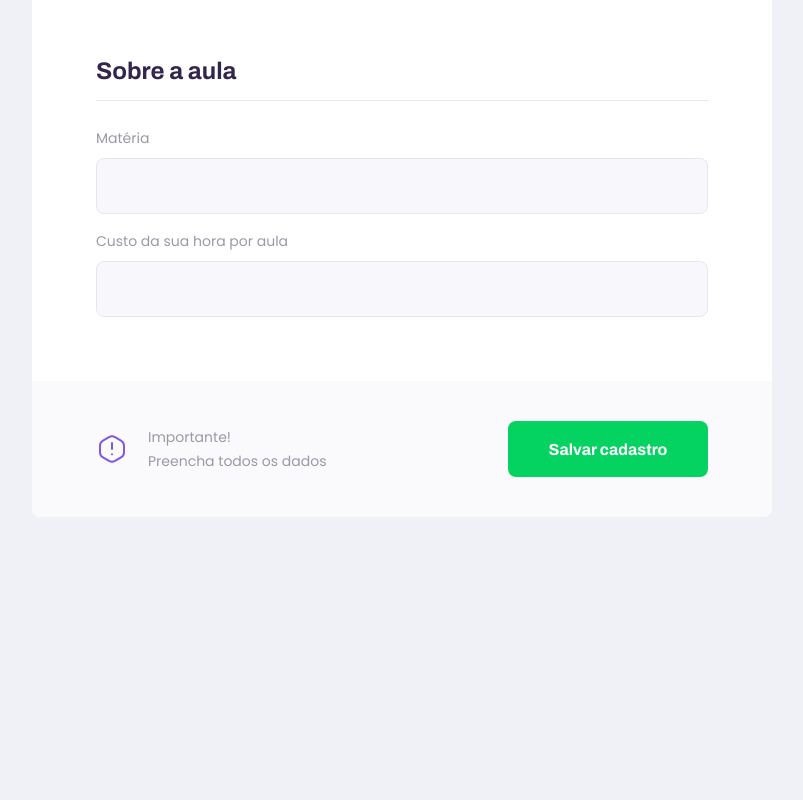
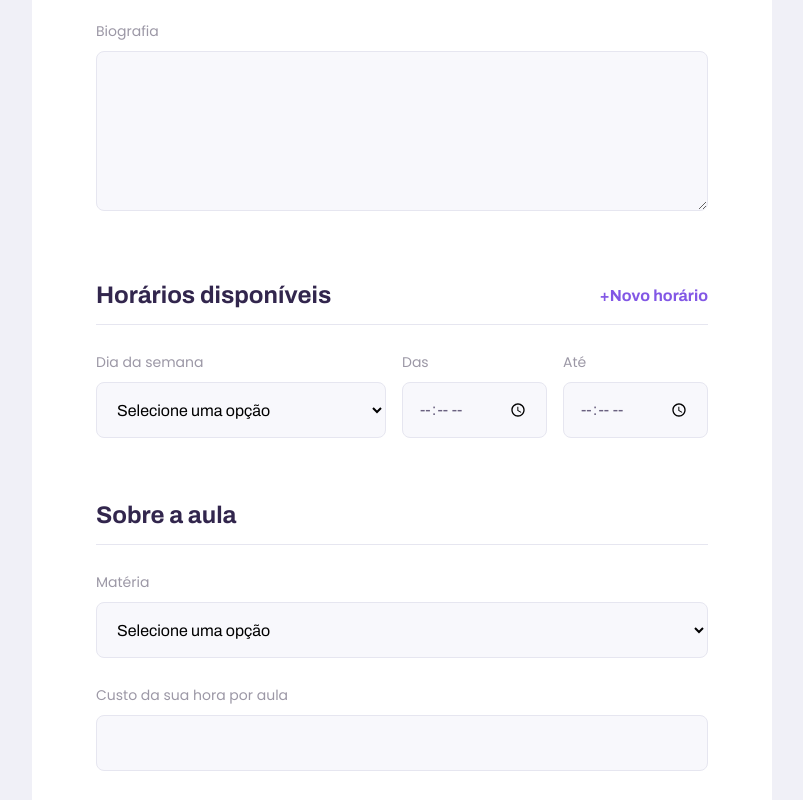
Before and after one commit to dantls/week-next-level2-web, a React (Create React App) app: page /give-classes in a window 1280 px wide. Shown: the part 740-1540 px from the top of the page, without its empty margins (238-1041 px from the left). Before the commit the page ends 1257 px from the top, so only its background shows below. Built offline with nearby package versions, Linux system fonts and the light colour scheme.

Commit message:
Landind page connected

```diff
--- a/package.json
+++ b/package.json
@@ -14,6 +14,7 @@
     "@types/react-router-dom": "^5.1.5",
     "@types/styled-components": "^5.1.2",
     "D": "^1.0.0",
+    "axios": "^0.19.2",
     "react": "^16.13.1",
     "react-dom": "^16.13.1",
     "react-router-dom": "^5.2.0",
--- /dev/null
+++ b/src/components/Select/index.tsx
@@ -0,0 +1,34 @@
+import React, { SelectHTMLAttributes } from 'react';
+
+import './styles.css';
+
+
+interface SelectProps extends SelectHTMLAttributes<HTMLSelectElement> {
+  name: string;
+  label: string;
+  options: {
+    value: string;
+    label: string;
+  }[];
+}
+
+  // options: Array<{
+  //   value: string;
+  //   label: string;
+  // }>;
+
+const Select: React.FC<SelectProps>  = ({label,name, options, ...rest}) => {
+  return(
+    <div className="select-block">
+      <label htmlFor={name}>{label}</label>
+      <select defaultValue="" id={name} {...rest} >
+        <option value="" disabled hidden>Selecione uma opção</option>
+        {options.map(option => {
+          return <option key={option.value} value={option.value}>{option.label}</option>
+        })}
+      </select>
+    </div>
+  );
+}
+
+export default Select;
--- /dev/null
+++ b/src/components/Select/styles.css
@@ -0,0 +1,31 @@
+.select-block {
+  position: relative;
+}
+.select-block + .select-block{
+  margin-top: 1.4rem;
+}
+.select-block label{
+  font-size: 1.4rem;
+}
+.select-block select{
+  width: 100%;
+  height: 5.6rem;
+  margin-top: 0.8rem;
+  border-radius: 0.8rem;
+  background: var(--color-input-background);
+  border: 1px solid var(--color-line-in-white);
+  outline: 0px;
+  padding: 0 1.6rem;
+  font: 1.6rem Archivo;
+}
+
+.select-block:focus-within::after {
+  width: calc(100% - 3.2rem);
+  height: 2px;
+  content: '';
+  background: var(--color-primary-light);
+  position: absolute;
+  left: 1.6rem;
+  right: 1.6rem;
+  bottom: 0;
+}
--- /dev/null
+++ b/src/components/Textarea/index.tsx
@@ -0,0 +1,20 @@
+import React, { TextareaHTMLAttributes } from 'react';
+
+import './styles.css';
+
+
+interface TextareaProps extends TextareaHTMLAttributes<HTMLTextAreaElement> {
+  name: string;
+  label: string;
+}
+
+const Textarea: React.FC<TextareaProps>  = ({label,name, ...rest}) => {
+  return(
+    <div className="textarea-block">
+      <label htmlFor={name}>{label}</label>
+      <textarea id={name} {...rest}/>
+    </div>
+  );
+}
+
+export default Textarea;
--- /dev/null
+++ b/src/components/Textarea/styles.css
@@ -0,0 +1,33 @@
+.textarea-block {
+  position: relative;
+}
+.textarea-block + .textarea-block{
+  margin-top: 1.4rem;
+}
+.textarea-block label{
+  font-size: 1.4rem;
+}
+.textarea-block textarea{
+  width: 100%;
+  height: 16rem;
+  min-height: 8rem;
+  margin-top: 0.8rem;
+  border-radius: 0.8rem;
+  background: var(--color-input-background);
+  border: 1px solid var(--color-line-in-white);
+  outline: 0px;
+  resize: vertical;
+  padding: 1.2rem 1.6rem;
+  font: 1.6rem Archivo;
+}
+
+.textarea-block:focus-within::after {
+  width: calc(100% - 3.2rem);
+  height: 2px;
+  content: '';
+  background: var(--color-primary-light);
+  position: absolute;
+  left: 1.6rem;
+  right: 1.6rem;
+  bottom: 7px;
+}
--- a/src/pages/Landing/index.tsx
+++ b/src/pages/Landing/index.tsx
@@ -1,4 +1,4 @@
-import React from 'react';
+import React, { useState, useEffect } from 'react';
 import { Link } from "react-router-dom";
 
 import logoImg from '../../assets/images/logo.svg'
@@ -9,8 +9,20 @@
 import purpleHeartIcon from '../../assets/images/icons/purple-heart.svg'
 
 import './styles.css';
+import api from '../../services/api';
 
 const Landing: React.FC = () => {
+  const [totalConnections , setTotalConnections] = useState(0);
+
+  useEffect(() => {
+    const loadData = async () => {
+      const response = await api.get('/connections');
+      const {total} = response.data;
+      setTotalConnections(total);
+    }
+    loadData();
+  },[]);
+
   return (
       <div id="page-landing">
           <div id="page-landing-content" className="container">
@@ -37,7 +49,7 @@
             </div>
 
             <span className="total-connections">
-              Total de 200 conexões já realizadas.
+              Total de {totalConnections} conexões já realizadas.
               <img src={purpleHeartIcon} alt="Coração Roxo"/>
             </span>
         </div>
--- a/src/pages/TeacherForm/index.tsx
+++ b/src/pages/TeacherForm/index.tsx
@@ -1,11 +1,26 @@
-import React from 'react';
+import React, { useState } from 'react';
 import PageHeader from '../../components/PageHeader';
 import Input from '../../components/Input';
 import warningIcon from '../../assets/images/icons/warning.svg';
+import Textarea from '../../components/Textarea';
+import Select from '../../components/Select';
 
 import './styles.css';
 
+
 const TeacherForm: React.FC = () => {
+  const [scheduleItems, setScheduleItems ]= useState([
+    {week_day: 0, from: '', to: '' },
+  ])
+
+
+ function addNewScheduleItem() {
+    setScheduleItems([
+      ...scheduleItems,
+      {week_day: 0, from: '', to: '' },
+    ]);
+  }
+
  return (
    <div id="page-teacher-form" className="container">
       <PageHeader
@@ -18,10 +33,52 @@
           <Input  name="name" label="Nome completo"/>
           <Input name="avatar" label="Avatar"/>
           <Input name="whatsapp" label="Whatsapp"/>
+          <Textarea name="bio" label="Biografia"/>
         </fieldset>
         <fieldset>
+          <legend>
+            Horários disponíveis
+            <button type="button" onClick={addNewScheduleItem}>+Novo horário</button>
+          </legend>
+          {scheduleItems.map(scheduleItem => {
+            return (
+              <div key={scheduleItem.week_day} className="schedule-item">
+                <Select
+                  name="week-day"
+                  label="Dia da semana"
+                  options={[
+                    {value:'0', label: 'Domingo'},
+                    {value:'1', label: 'Segunda-feira'},
+                    {value:'2', label: 'Terça-feira'},
+                    {value:'3', label: 'Quarta-feira'},
+                    {value:'4', label: 'Quinta-feira'},
+                    {value:'5', label: 'Sexta-feira'},
+                    {value:'6', label: 'Sábado'},
+                  ]}
+                />
+                <Input name="from" label="Das" type="time" />
+                <Input name="to" label="Até" type="time" />
+              </div>
+            );
+          })}
+
+
+        </fieldset>
+
+
+        <fieldset>
           <legend>Sobre a aula</legend>
-          <Input  name="subject" label="Matéria"/>
+          <Select
+            name="subject"
+            label="Matéria"
+            options={[
+              {value:'Artes', label: 'Artes'},
+              {value:'Ciências', label: 'Ciências'},
+              {value:'Biologia', label: 'Biologia'},
+              {value:'História', label: 'História'},
+              {value:'Português', label: 'Português'},
+            ]}
+          />
           <Input name="cost" label="Custo da sua hora por aula"/>
         </fieldset>
         <footer>
@@ -33,11 +90,7 @@
           <button type="button">
             Salvar cadastro
           </button>
-
-
         </footer>
-
-
       </main>
 
 
--- a/src/pages/TeacherForm/styles.css
+++ b/src/pages/TeacherForm/styles.css
@@ -33,6 +33,24 @@
   width: 100%;
   padding-bottom: 1.6rem;
   border-bottom: 1px solid var(--color-line-in-white);
+}
+
+#page-teacher-form main fieldset legend button {
+  background: none;
+  border: 0;
+  color: var(--color-primary);
+  font: 700 1.6rem Archivo;
+  cursor: pointer;
+  transition: color 0.2s;
+}
+#page-teacher-form main fieldset legend button:hover {
+   color: var(--color-primary-dark);
+}
+
+
+#page-teacher-form main fieldset .input-block + .textarea-block,
+#page-teacher-form main fieldset .select-block + .input-block {
+  margin-top: 2.4rem;
 }
 
 #page-teacher-form main footer {
@@ -86,6 +104,16 @@
   #page-teacher-form main fieldset{
     padding: 0 6.4rem;
   }
+  #page-teacher-form main .schedule-item{
+    display: grid;
+    grid-template-columns: 2fr 1fr 1fr;
+    column-gap: 1.6rem;
+  }
+  #page-teacher-form main .schedule-item .input-block{
+    margin-top: 0 !important;
+  }
+
+
   #page-teacher-form main footer{
     padding: 4.0rem 6.4rem;
     display: flex;
@@ -99,4 +127,6 @@
     width: 20rem;
     margin-top: 0;
   }
+
+
 }
--- a/src/pages/TeacherList/index.tsx
+++ b/src/pages/TeacherList/index.tsx
@@ -2,6 +2,7 @@
 
 import PageHeader from '../../components/PageHeader';
 import Input from '../../components/Input';
+import Select from '../../components/Select';
 
 
 import './styles.css';
@@ -14,8 +15,33 @@
         title="Estes são os proffys disponíveis"
       >
         <form action="" id="search-teachers">
-          <Input name="subject" label="Matéria"/>
-          <Input name="week-day" label="Dia da semana"/>
+
+          <Select
+            name="subject"
+            label="Matéria"
+            options={[
+              {value:'Artes', label: 'Artes'},
+              {value:'Ciências', label: 'Ciências'},
+              {value:'Biologia', label: 'Biologia'},
+              {value:'História', label: 'História'},
+              {value:'Português', label: 'Português'},
+            ]}
+          />
+          <Select
+            name="week-day"
+            label="Dia da semana"
+            options={[
+              {value:'0', label: 'Domingo'},
+              {value:'1', label: 'Segunda-feira'},
+              {value:'2', label: 'Terça-feira'},
+              {value:'3', label: 'Quarta-feira'},
+              {value:'4', label: 'Quinta-feira'},
+              {value:'5', label: 'Sexta-feira'},
+              {value:'6', label: 'Sábado'},
+
+            ]}
+          />
+
           <Input type="time" name="time" label="Hora"/>
 
           </form>
--- a/src/pages/TeacherList/styles.css
+++ b/src/pages/TeacherList/styles.css
@@ -30,7 +30,8 @@
     position:absolute;
     bottom: -28px;
   }
-  #search-teachers .input-block + .input-block{
+  #search-teachers .input-block + .input-block,
+  #search-teachers .select-block + .select-block{
     margin-top: 0;
   }
 
--- /dev/null
+++ b/src/services/api.ts
@@ -0,0 +1,7 @@
+import axios from 'axios';
+
+const api = axios.create({
+  baseURL: 'http://localhost:3333',
+});
+
+export default api;
```
Also changed, not shown: 1 other file (tests, documents, lock files or other folders).
